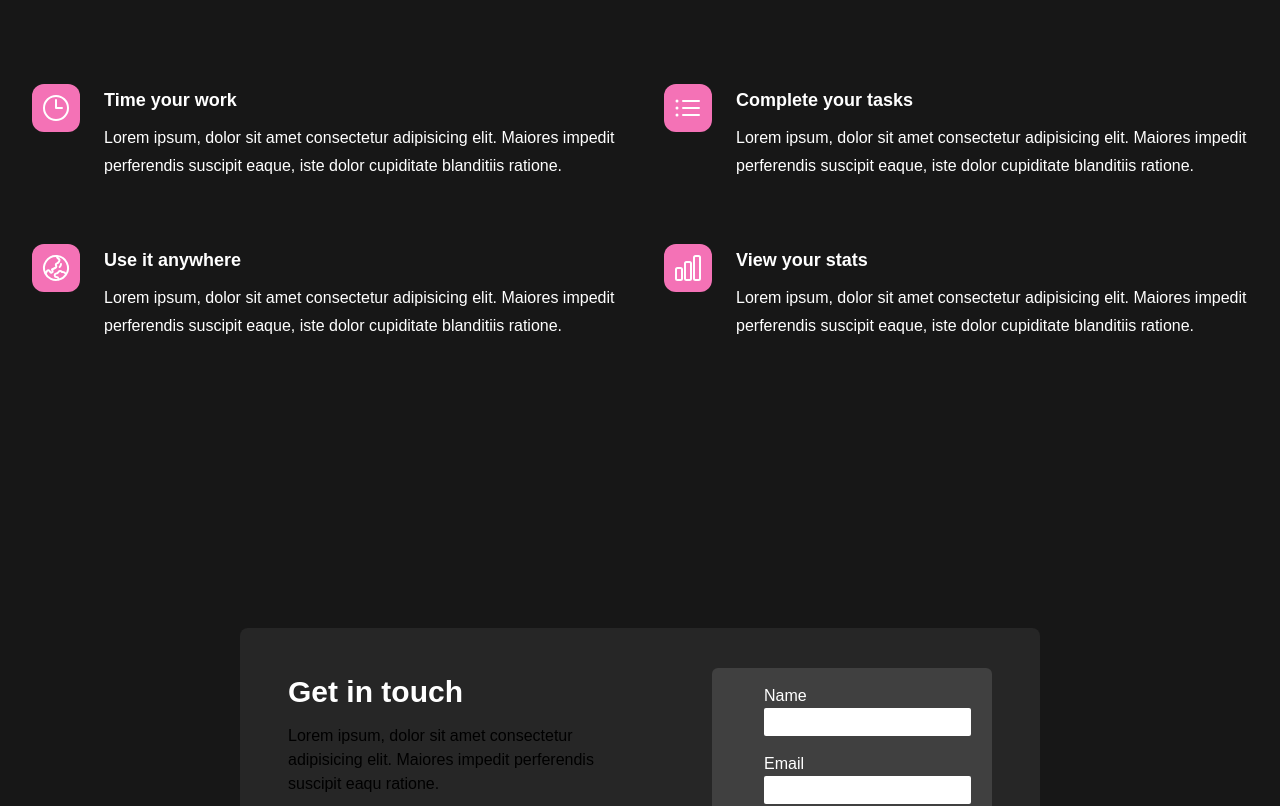
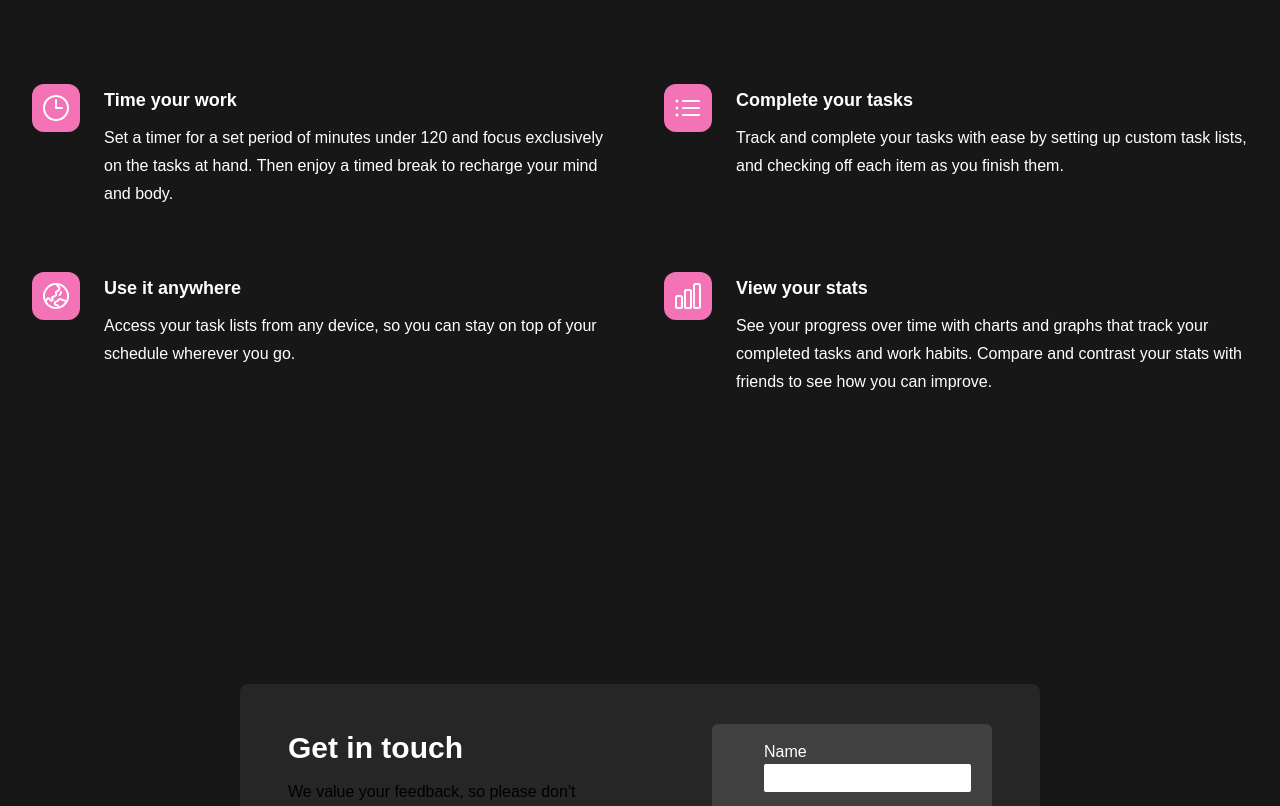
Before and after one commit to MaxPrehoda/nextjs-pomohub, a Next.js app: page / in a window 1280 px wide. Shown: the part 1681-2487 px from the top of the page. Built offline with nearby package versions, Linux system fonts and the light colour scheme.

Commit message:
Updated website text

```diff
--- a/pages/components/ContactForm.tsx
+++ b/pages/components/ContactForm.tsx
@@ -28,7 +28,10 @@ const ContactForm = () => {
 
         <div className="relative w-[800px] h-[450px] bg-neutral-800 rounded-lg p">
         <label className="text-3xl font-semibold leading-8 pl-12 pb-1 mt-12 absolute text-white">Get in touch</label>
-        <p className="absolute pt-12 w-[40%] ml-12 mt-12 font-thin">Lorem ipsum, dolor sit amet consectetur adipisicing elit. Maiores impedit perferendis suscipit eaqu ratione.</p>
+        <p className="absolute pt-12 w-[40%] ml-12 mt-12 font-thin">
+We value your feedback, so please don't hesitate to reach out to us with any questions, comments, or suggestions you might have about our app. We'd love to hear from you!
+If you need technical support, please include as much information about your system/enviroment as possible when submitting a ticket.
+We look forward to hearing from you!</p>
         <div className="bg-transparent left-12 top-72 border-[1px] border-pink-300 rounded-md w-[17.5%] h[2%] text-zinc-50 absolute invisible hover:block"><svg xmlns="http://www.w3.org/2000/svg" fill="none" viewBox="0 0 24 24" stroke-width="1.5" stroke="currentColor" className="mr-2 inline w-6 h-6">
   <path stroke-linecap="round" stroke-linejoin="round" d="M20.25 8.511c.884.284 1.5 1.128 1.5 2.097v4.286c0 1.136-.847 2.1-1.98 2.193-.34.027-.68.052-1.02.072v3.091l-3-3c-1.354 0-2.694-.055-4.02-.163a2.115 2.115 0 01-.825-.242m9.345-8.334a2.126 2.126 0 00-.476-.095 48.64 48.64 0 00-8.048 0c-1.131.094-1.976 1.057-1.976 2.192v4.286c0 .837.46 1.58 1.155 1.951m9.345-8.334V6.637c0-1.621-1.152-3.026-2.76-3.235A48.455 48.455 0 0011.25 3c-2.115 0-4.198.137-6.24.402-1.608.209-2.76 1.614-2.76 3.235v6.226c0 1.621 1.152 3.026 2.76 3.235.577.075 1.157.14 1.74.194V21l4.155-4.155" />
 </svg>NaN
--- a/pages/index.tsx
+++ b/pages/index.tsx
@@ -10,25 +10,25 @@ const features = [
   {
     name: 'Time your work',
     description:
-      'Lorem ipsum, dolor sit amet consectetur adipisicing elit. Maiores impedit perferendis suscipit eaque, iste dolor cupiditate blanditiis ratione.',
+      'Set a timer for a set period of minutes under 120 and focus exclusively on the tasks at hand. Then enjoy a timed break to recharge your mind and body.',
     icon: ClockIcon,
   },
   {
     name: 'Complete your tasks',
     description:
-      'Lorem ipsum, dolor sit amet consectetur adipisicing elit. Maiores impedit perferendis suscipit eaque, iste dolor cupiditate blanditiis ratione.',
+      'Track and complete your tasks with ease by setting up custom task lists, and checking off each item as you finish them.',
     icon: ListBulletIcon,
   },
   {
     name: 'Use it anywhere',
     description:
-      'Lorem ipsum, dolor sit amet consectetur adipisicing elit. Maiores impedit perferendis suscipit eaque, iste dolor cupiditate blanditiis ratione.',
+      'Access your task lists from any device, so you can stay on top of your schedule wherever you go.',
     icon: GlobeAsiaAustraliaIcon,
   },
   {
     name: 'View your stats',
     description:
-      'Lorem ipsum, dolor sit amet consectetur adipisicing elit. Maiores impedit perferendis suscipit eaque, iste dolor cupiditate blanditiis ratione.',
+      'See your progress over time with charts and graphs that track your completed tasks and work habits. Compare and contrast your stats with friends to see how you can improve.',
     icon: ChartBarIcon,
   },
 ]
@@ -52,7 +52,7 @@ export default function Home() {
           </div>
           <div>
             <h1 className="text-4xl font-bold tracking-tight text-white sm:text-center sm:text-6xl">Welcome to Pomo Hub</h1>
-            <p className="mt-6 text-lg leading-8 text-white sm:text-center  mb-6">Change the way you work. Elit sunt amet fugiat lisuyt aliqua veniam occaecat fugiat aliqua.</p>
+            <p className="mt-6 text-lg leading-8 text-white sm:text-center  mb-6">Change the way you work. Change the way you take breaks.</p>
           </div>
           <div className="flex justify-center">
               <Image src={medium1} alt="Pomodoro" className={styles.pomoImg+' w-1/2 border-[1px] border-white -mb-8'}/>
```
